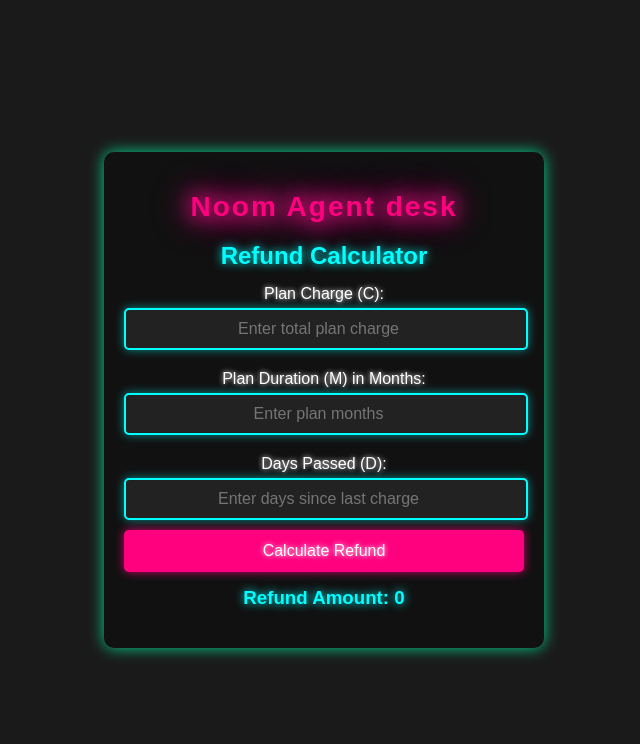
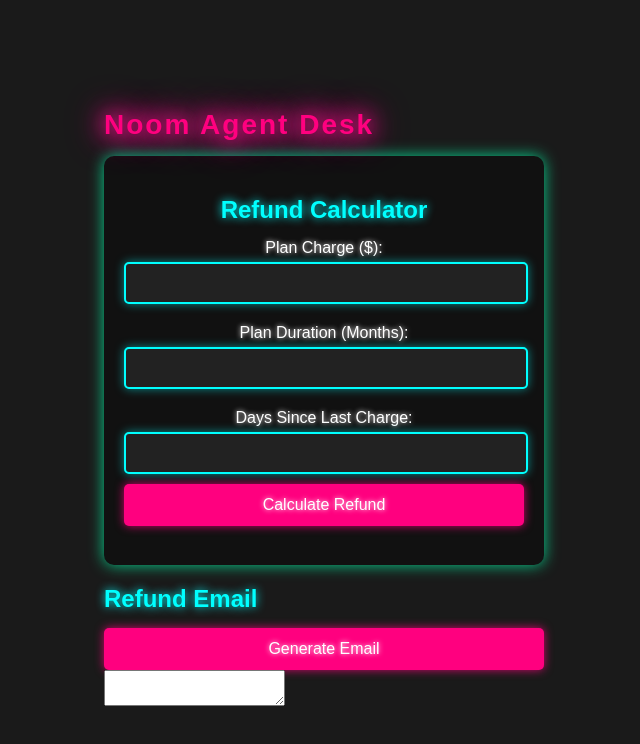
Before and after one commit to Khaledbasha-noom/Prorated-refund, a plain HTML site: page index.html in a window 1280 px wide. Shown: the whole page, without its empty margins (316-956 px from the left). Drawn offline with Linux system fonts and the light colour scheme.

Commit message:
Update index.html

```diff
--- a/index.html
+++ b/index.html
@@ -3,25 +3,35 @@
 <head>
     <meta charset="UTF-8">
     <meta name="viewport" content="width=device-width, initial-scale=1.0">
-    <title>Refund Calculator</title>
+    <title>Noom Agent Desk</title>
     <link rel="stylesheet" href="styles.css">
+    <link rel="icon" href="favicon.ico" type="image/x-icon">
 </head>
 <body>
-    <div class="calculator">
-        <h1>Noom Agent desk</h1>
-        <h2>Refund Calculator</h2>
-        <label for="planCharge">Plan Charge (C):</label>
-        <input type="number" id="planCharge" placeholder="Enter total plan charge">
+    <div class="container">
+        <h1>Noom Agent Desk</h1>
 
-        <label for="planMonths">Plan Duration (M) in Months:</label>
-        <input type="number" id="planMonths" placeholder="Enter plan months">
+        <div class="calculator">
+            <h2>Refund Calculator</h2>
+            <label for="planCharge">Plan Charge ($):</label>
+            <input type="number" id="planCharge">
 
-        <label for="daysPassed">Days Passed (D):</label>
-        <input type="number" id="daysPassed" placeholder="Enter days since last charge">
+            <label for="planMonths">Plan Duration (Months):</label>
+            <input type="number" id="planMonths">
 
-        <button onclick="calculateRefund()">Calculate Refund</button>
+            <label for="passedDays">Days Since Last Charge:</label>
+            <input type="number" id="passedDays">
 
-        <h3>Refund Amount: <span id="refundAmount">0</span></h3>
+            <button onclick="calculateRefund()">Calculate Refund</button>
+
+            <h3 id="refundAmount"></h3>
+        </div>
+
+        <div class="email-generator">
+            <h2>Refund Email</h2>
+            <button onclick="generateEmail()">Generate Email</button>
+            <textarea id="emailOutput" readonly></textarea>
+        </div>
     </div>
 
     <script src="script.js"></script>
```
